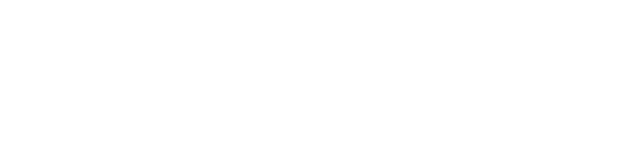
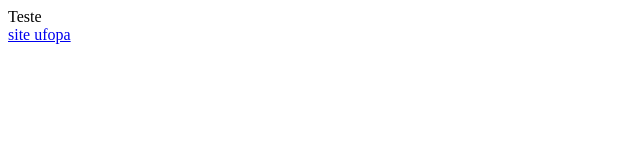
Before and after one commit to fbosousa/curso-alura, a plain HTML site: page index.html in a window 1280 px wide. Shown: the whole page, without its empty margins (0-640 px from the left). Drawn offline with Linux system fonts and the light colour scheme.

Commit message:
inclusao link

```diff
--- a/index.html
+++ b/index.html
@@ -4,6 +4,7 @@
 	<title>projeto do git</title>
 </head>
 <body>
-
+	<header>Teste</header>
+	<a href="http://ufopa.edu.br">site ufopa</a>
 </body>
 </html>
```
